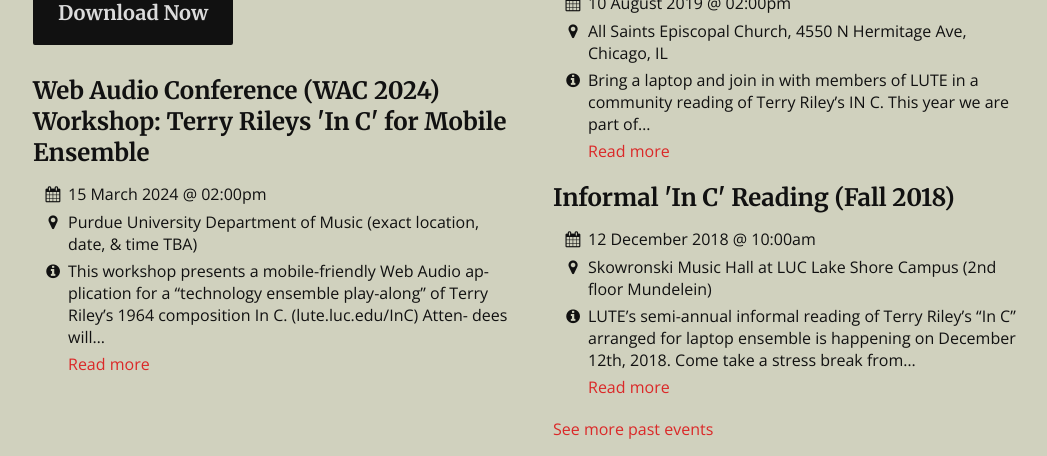
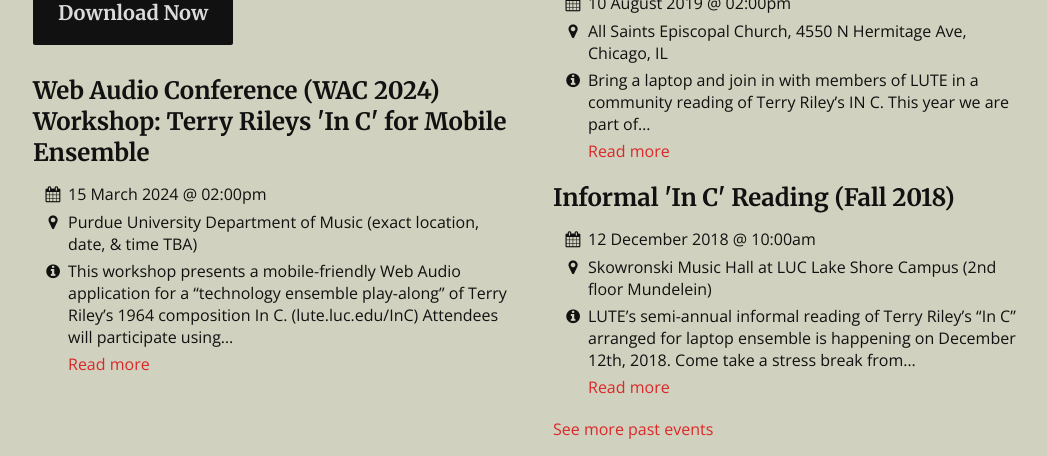
Before and after one commit to loyola-university-tech-ensemble/loyola-university-tech-ensemble.github.io, a Jekyll site: the page built from index.md, in a window 1280 px wide and 900 px high, scrolled down 713 px, cut to the strip 0-456 px from the top of the window. Shown: the whole strip, without its empty margins (107-1154 px from the left). Built offline with Jekyll 4.4.1, drawn with Linux system fonts in a browser that asks for light colours.

Commit message:
Update events.yml

```diff
--- a/_data/events.yml
+++ b/_data/events.yml
@@ -3,7 +3,7 @@
   date: 2024-03-15T14:00:00Z
   location: 'Purdue University Department of Music (exact location, date, & time TBA)'
   description: >
-    This workshop presents a mobile-friendly Web Audio ap- plication for a “technology ensemble play-along” of Terry Riley’s 1964 composition In C. (lute.luc.edu/InC) Atten- dees will participate using web-enabled devices as musical instruments. We hope to demonstrate an accessible music- technology experience that relies on face-to-face interaction within a shared space. In this all-electronic implementation, no special musical or technical expertise is required.
+    This workshop presents a mobile-friendly Web Audio application for a “technology ensemble play-along” of Terry Riley’s 1964 composition In C. (lute.luc.edu/InC) Attendees will participate using web-enabled devices as musical instruments. We hope to demonstrate an accessible music technology experience that relies on face-to-face interaction within a shared space. In this all-electronic implementation, no special musical or technical expertise is required.
 
     We will use our latest web-app version of In C: [https://lute.luc.edu/InC](https://lute.luc.edu/InC) as described in [Terry Riley's "In C" for Mobile Ensemble Play-Along](https://github.com/loyola-university-tech-ensemble/InC/blob/main/about/WAC2024_Terry_Riley_In_C_for_Mobile_Ensemble_Play_Along.pdf)
 
```
